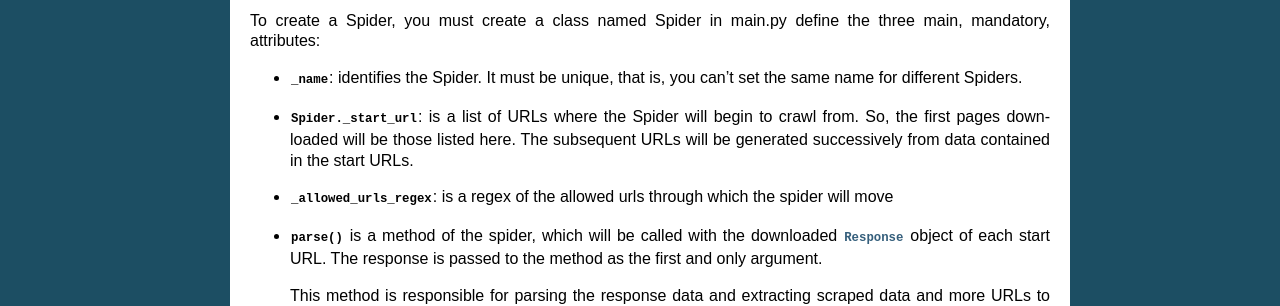
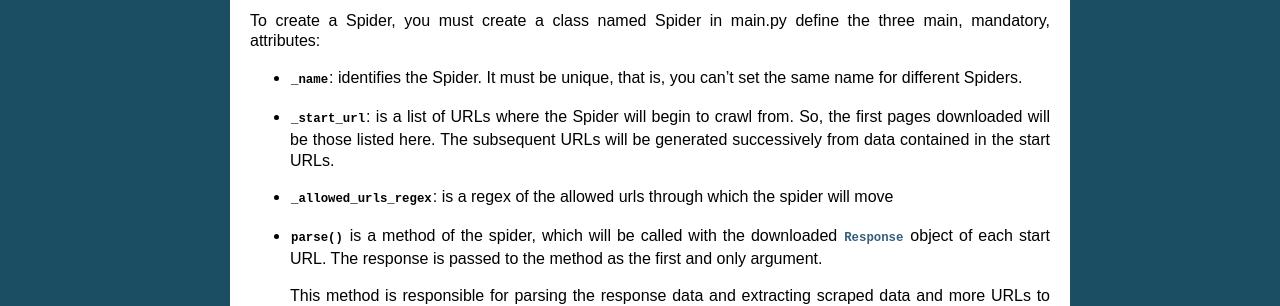
Before and after one commit to narenaryan/dragline, a Sphinx documentation site: the page built from doc/tutorial.rst, in a window 1280 px wide. Shown: the part 891-1197 px from the top of the page. Built offline with Sphinx 7.4.7, drawn with Linux system fonts in a browser that asks for light colours.

Commit message:
bugs fixed in docs

```diff
--- a/doc/tutorial.rst
+++ b/doc/tutorial.rst
@@ -64,7 +64,7 @@ define the three main, mandatory, attributes:
 * :attr:`~Spider._name`: identifies the Spider. It must be
   unique, that is, you can't set the same name for different Spiders.
 
-* :attr:`Spider._start_url`: is a list of URLs where the
+* :attr:`~Spider._start_url`: is a list of URLs where the
   Spider will begin to crawl from.  So, the first pages downloaded will be those
   listed here. The subsequent URLs will be generated successively from data
   contained in the start URLs.
```
